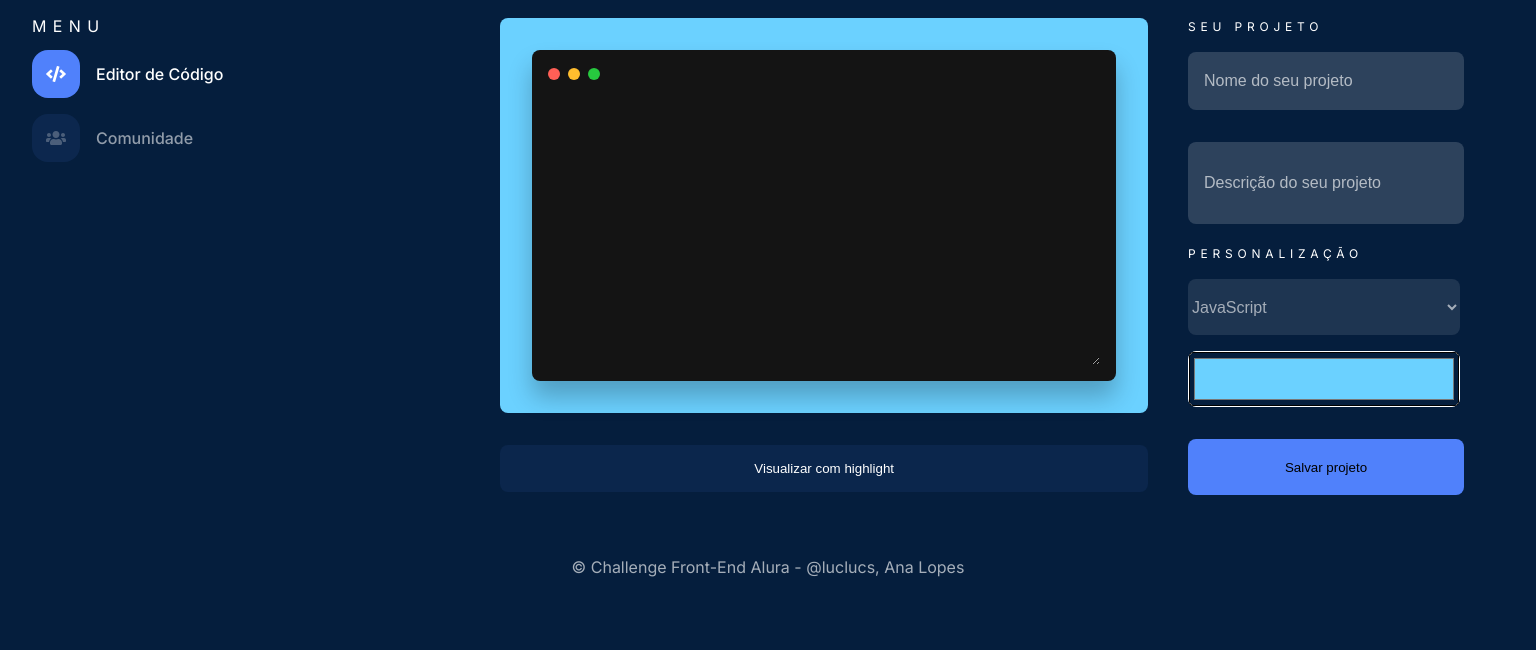
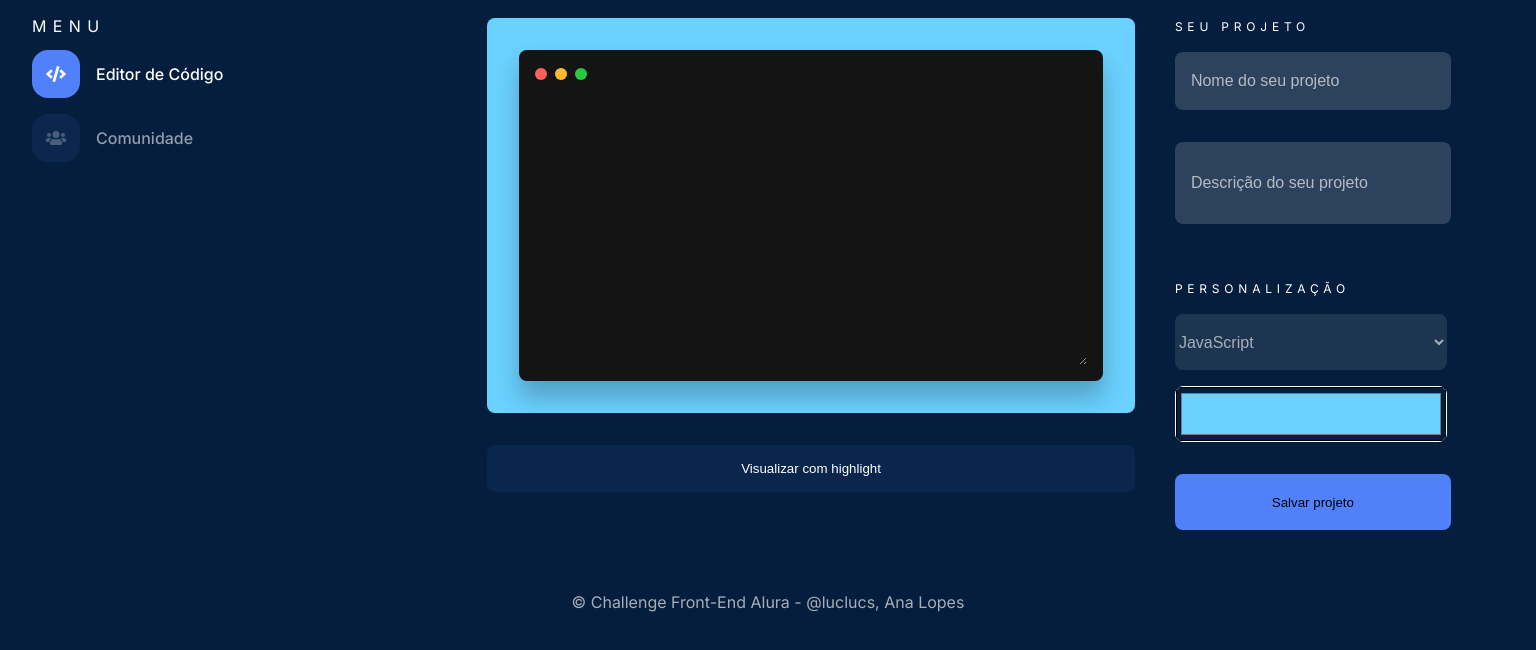
Before and after one commit to luclucs/Alura-Challenge-FrontEnd, a plain HTML site: page index.html in a window 1536 px wide. Shown: the part 112-762 px from the top of the page. Drawn offline with Linux system fonts and the light colour scheme.

Commit message:
responsividade 1360

```diff
--- a/css/style-menu.css
+++ b/css/style-menu.css
@@ -4,7 +4,7 @@
   margin-bottom: 16px;
 }
 .menu-sidebar {
-  flex: 1.21;
+  flex: 1;
 }
 .menu-sidebar h1 {
   color: #ffffff;
@@ -193,3 +193,17 @@
 .generate-highlight:hover {
   background: rgba(80, 129, 251, 0.16);
 }
+
+@media screen and (min-width:1440px) {
+  .menu-sidebar{
+    flex: 0.828;
+  }
+  .your-project > #personalize-h1 {
+    margin-top: 40px;
+  }
+}
+@media screen and (min-width:1360px) {
+  .menu-sidebar {
+    flex: 0.972;
+  }
+}
```
